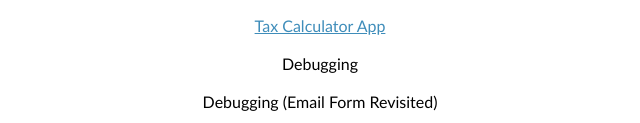
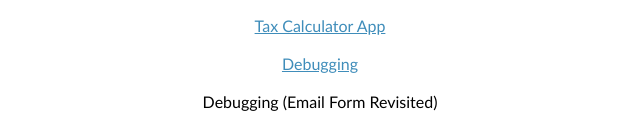
Before and after one commit to frostbat444/lab2_creating-your-portfolio, a plain HTML site: page index.html in a window 1280 px wide. Shown: the part 829-952 px from the top of the page, 320-960 px from the left. Drawn offline with Linux system fonts and the light colour scheme.

Commit message:
Update index.html

```diff
--- a/index.html
+++ b/index.html
@@ -30,7 +30,7 @@
 <a href = "https://frostbat444.github.io/lab4b-stopwatch_app/"> StopWatch App </a> <br><br>
 <a href = "https://frostbat444.github.io/lab5-madlibs/"> MadLibs </a> <br><br>
 <a href = "https://frostbat444.github.io/lab5b-tax_calculator_app/"> Tax Calculator App </a> <br><br>
-Debugging <br><br>
+<a href = "https://frostbat444.github.io/lab6-debugging/"> Debugging </a> <br><br>
 Debugging (Email Form Revisited) <br><br>
 Test Score App (Enhanced) <br><br>
 Test Score App (Enhanced: Improved Input Validation) <br><br>
```
